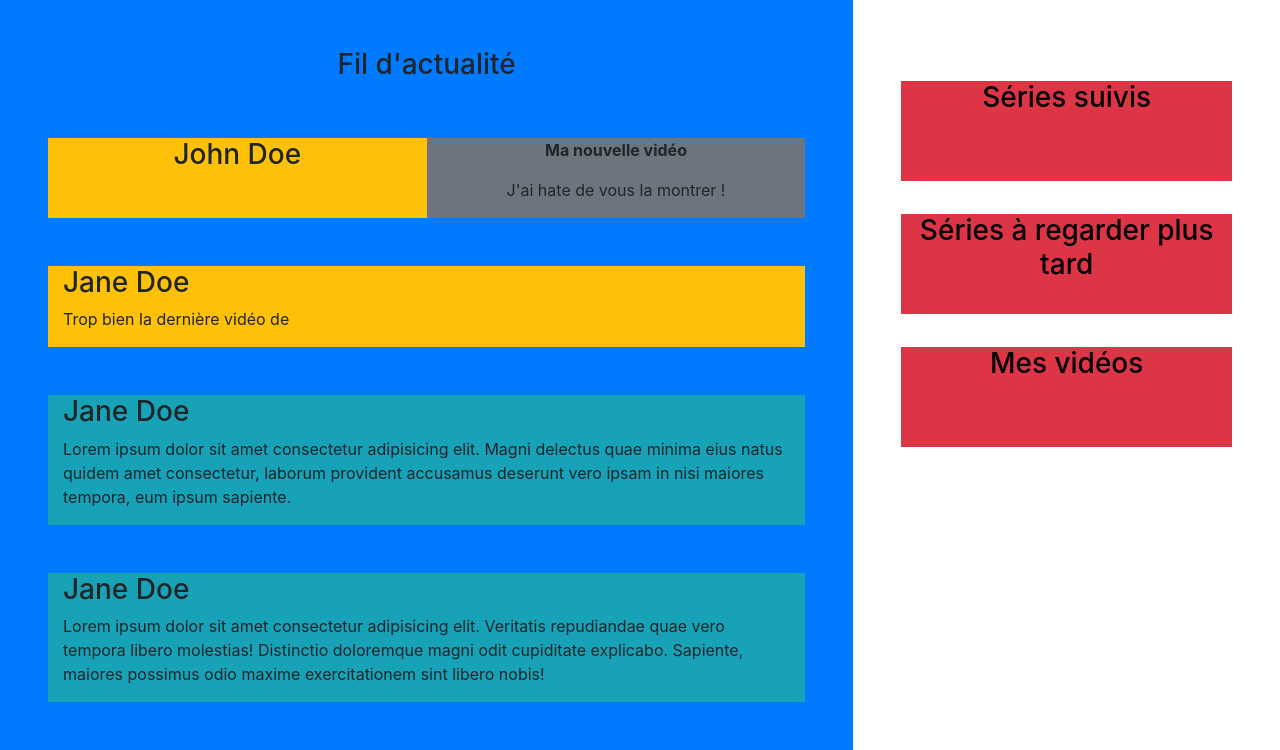
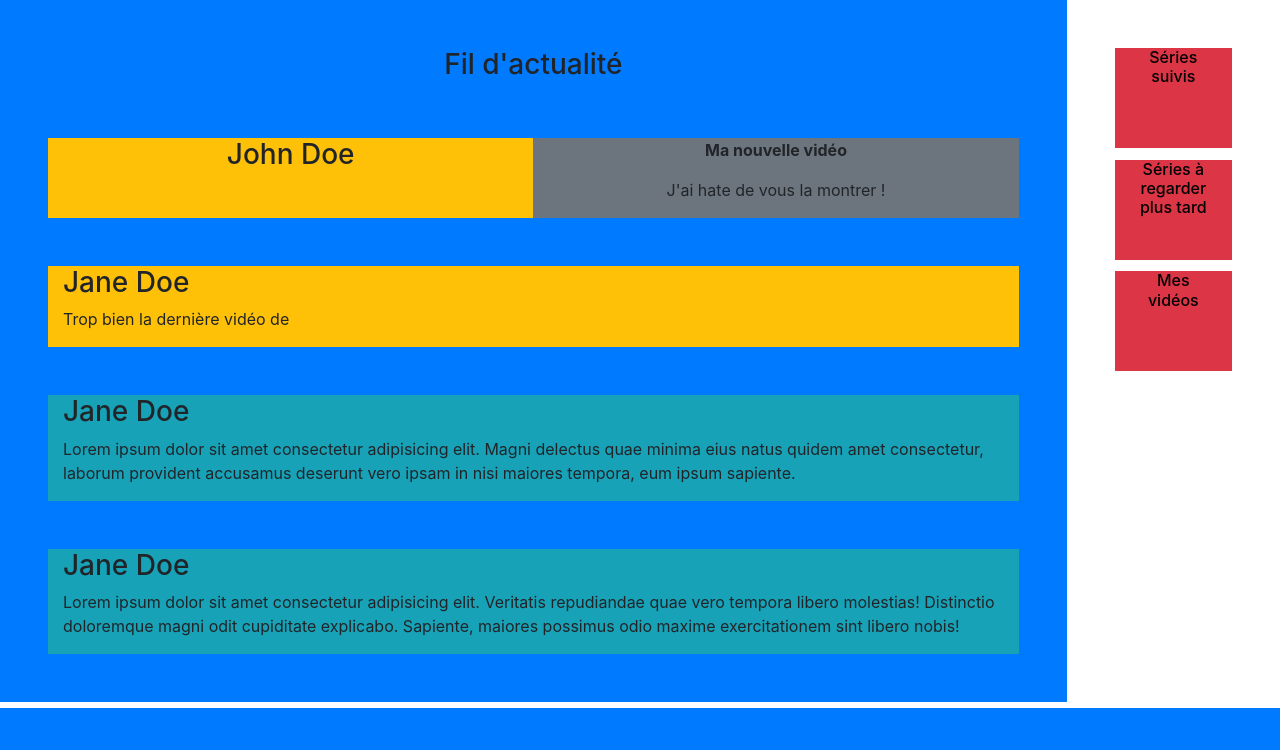
Before and after one commit to BalthPa/BAP-Crealinx-Web, a PHP site: page / in a window 1280 px wide. Shown: the part 92-842 px from the top of the page. After the commit the page ends 800 px from the top, so only its background shows below. Run offline with PHP 8.4, Linux system fonts and the light colour scheme.

Commit message:
Add all my vid

```diff
--- a/inc/header.inc.php
+++ b/inc/header.inc.php
@@ -14,7 +14,7 @@
   <div class="collapse navbar-collapse" id="navbarSupportedContent">
     <ul class="navbar-nav mr-auto">
       <li class="nav-item">
-        <a class="nav-link" href="#">Logo</a>
+        <a class="nav-link" href="index.php">Logo</a>
       </li>
       <form class="form-inline my-2 my-lg-0">
       <input class="form-control mr-sm-2" type="search" placeholder="Search" aria-label="Search">
@@ -36,7 +36,7 @@
         <a class="nav-link" href="#" >Mon profil</a>
       </li>
       <li class="nav-item">
-        <a class="nav-link" href="#" >Ajouter une vidéo</a>
+        <a class="nav-link" href="ajoutVideo.php" >Ajouter une vidéo</a>
       </li>
     </ul>
 
--- a/pages/index.php
+++ b/pages/index.php
@@ -2,7 +2,7 @@
 
 <div class='container-fluid'>
     <div class="row">
-        <div class="col-sm-8 bg-primary text-center pl-5 pr-5">
+        <div class="col-sm-10 bg-primary text-center pl-5 pr-5">
             <div class="col-sm-12  text-center p-5">
                 <h3>Fil d'actualité</h3>
             </div>
@@ -48,20 +48,20 @@
 
         </div>
 
-        <div class="col-sm-4 p-5">
+        <div class="col-sm-2 p-5 align-center">
         <a href="#">
-            <div class="col-sm-12 bg-danger test text-center">
-                <h3>Séries suivis</h3>
+            <div class="col-sm-12 bg-danger test text-center m-auto">
+                <h6>Séries suivis</h6>
             </div>
         </a>
         <a href="#">
             <div class="col-sm-12 bg-danger test text-center">
-                <h3>Séries à regarder plus tard</h3>
+                <h6 class="align-middle">Séries à regarder plus tard</h6>
             </div>
         </a>
         <a href="#">
-            <div class="col-sm-12 bg-danger test text-center">
-                <h3>Mes vidéos</h3>
+            <div class="col-sm-12 bg-danger test text-center pt-auto pb-auto">
+                <h6>Mes vidéos</h6>
             </div>
         </a>
         </div>
--- /dev/null
+++ b/pages/mesVideos.php
@@ -0,0 +1,5 @@
+<?php include ('../inc/header.inc.php') ?>
+
+
+
+<?php include ('../inc/footer.inc.php') ?>
```
Also changed, not shown: pages/ajoutVideo.php (+15 -0 lines).
